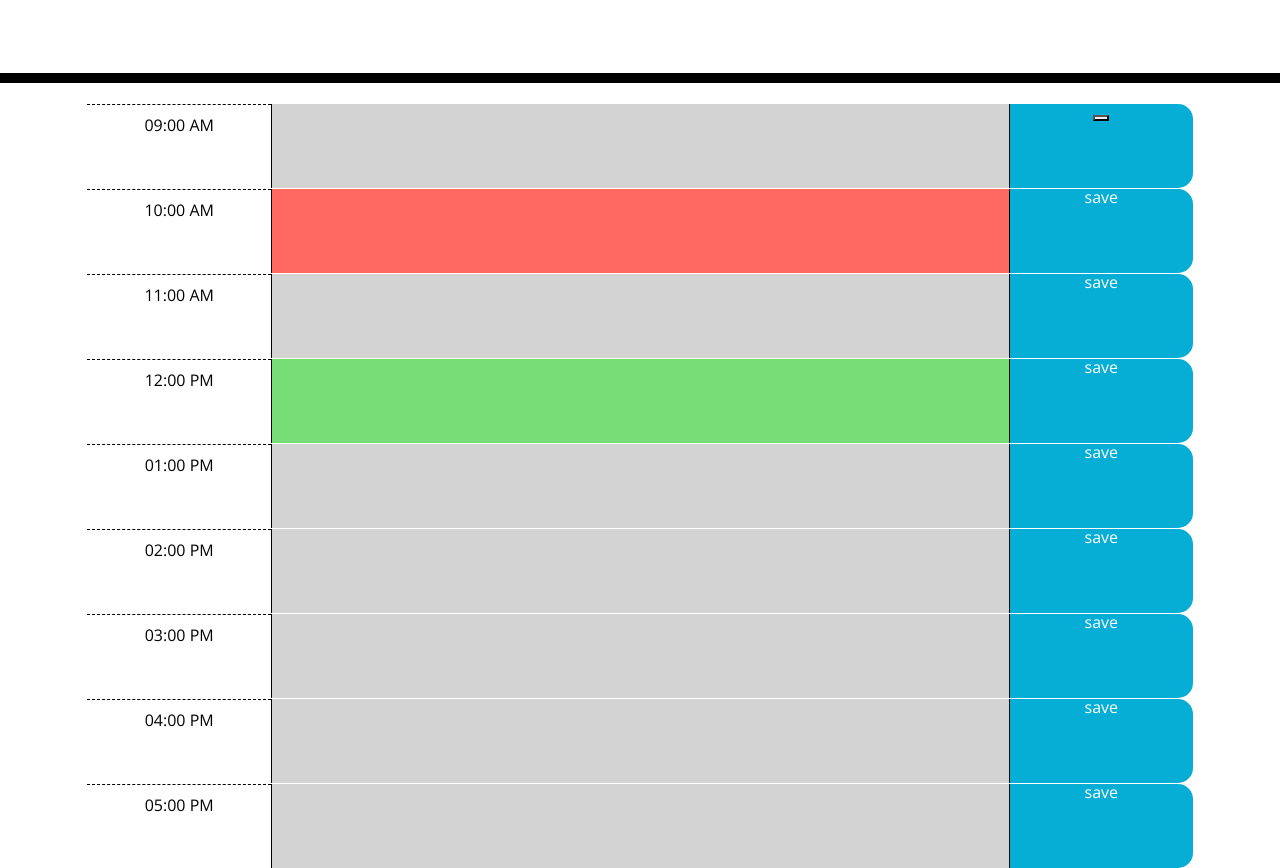
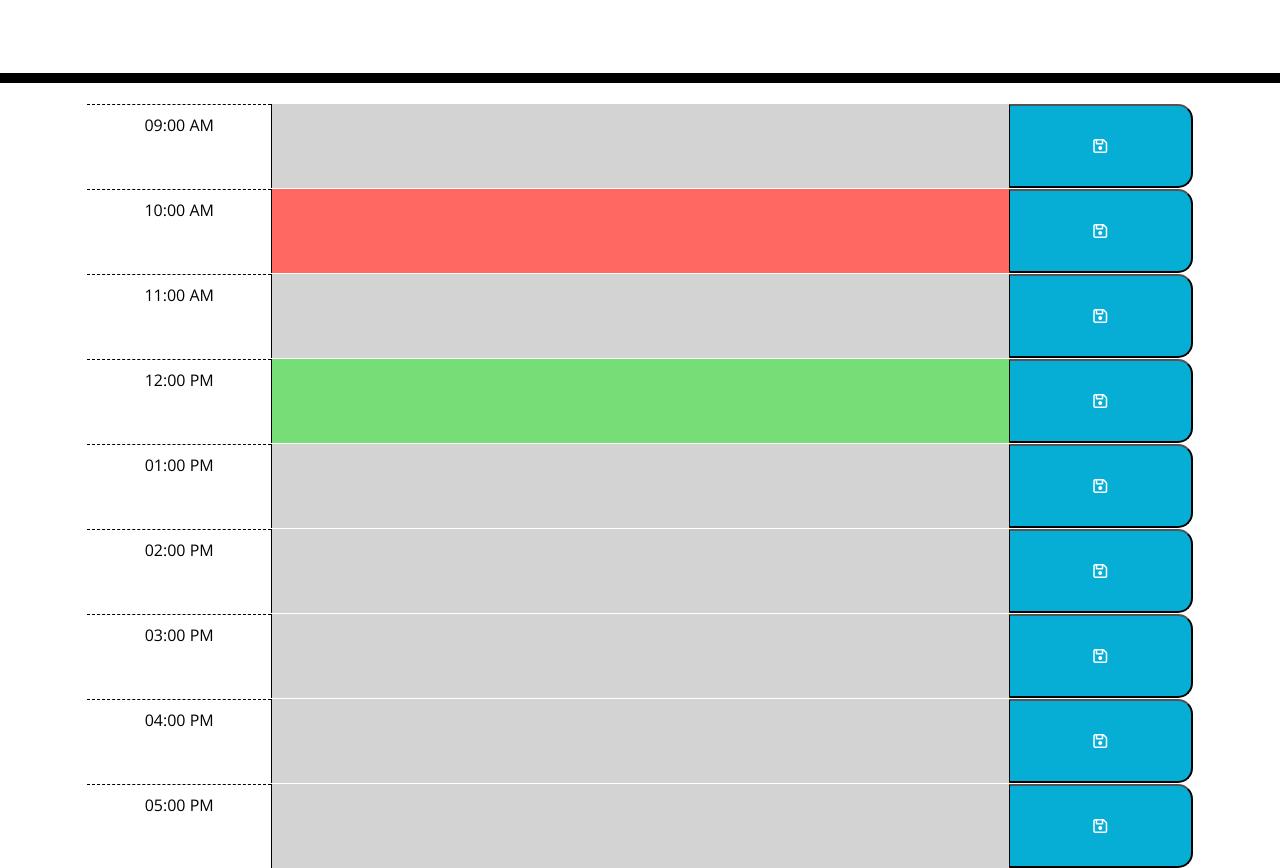
Before and after one commit to abdalla-diaai/workday-planner, a plain HTML site: page index.html in a window 1280 px wide. Shown: the part 168-1036 px from the top of the page. Drawn offline with nearby package versions, Linux system fonts and the light colour scheme.

Commit message:
removed button outside div, added col class to buttons.

```diff
--- a/index.html
+++ b/index.html
@@ -7,8 +7,6 @@
     <meta http-equiv="X-UA-Compatible" content="ie=edge" />
     <link href="https://cdn.jsdelivr.net/npm/bootstrap@5.3.0-alpha3/dist/css/bootstrap.min.css" rel="stylesheet"
         integrity="sha384-KK94CHFLLe+nY2dmCWGMq91rCGa5gtU4mk92HdvYe+M/SXH301p5ILy+dN9+nJOZ" crossorigin="anonymous" />
-    <link rel="stylesheet" href="https://use.fontawesome.com/releases/v5.8.1/css/all.css"
-        integrity="sha384-50oBUHEmvpQ+1lW4y57PTFmhCaXp0ML5d60M1M7uH2+nqUivzIebhndOJK28anvf" crossorigin="anonymous" />
     <link href="https://fonts.googleapis.com/css?family=Open+Sans&display=swap" rel="stylesheet" />
     <link rel="stylesheet" href="starter/assets/style.css" />
     <title>Work Day Scheduler</title>
@@ -25,47 +23,47 @@
         <div class="time-block row">
             <div class="col-2 hour">09:00 AM</div>
             <textarea class="col-8 past description" name="" id="" cols="30" rows="4"></textarea>
-            <div class="col-2 saveBtn"><button class="fa-floppy-disk"></button></div>
+            <button class="col-2 fa-regular fa-floppy-disk saveBtn"></button>
         </div>
         <div class="time-block row">
             <div class="col-2 hour">10:00 AM</div>
             <textarea class="col-8 present description" name="" id="" cols="30" rows="4"></textarea>
-            <div class="col-2 saveBtn">save</div>
+            <button class="col-2 fa-regular fa-floppy-disk saveBtn"></button>
         </div>
         <div class="time-block row">
             <div class="col-2 hour">11:00 AM</div>
             <textarea class="col-8 past description" name="" id="" cols="30" rows="4"></textarea>
-            <div class="col-2 saveBtn">save</div>
+            <button class="col-2 fa-regular fa-floppy-disk saveBtn"></button>
         </div>
         <div class="time-block row">
             <div class="col-2 hour">12:00 PM</div>
             <textarea class="col-8 future description" name="" id="" cols="30" rows="4"></textarea>
-            <div class="col-2 saveBtn">save</div>
+            <button class="col-2 fa-regular fa-floppy-disk saveBtn"></button>
         </div>
         <div class="time-block row">
             <div class="col-2 hour">01:00 PM</div>
             <textarea class="col-8 past description" name="" id="" cols="30" rows="4"></textarea>
-            <div class="col-2 saveBtn">save</div>
+            <button class="col-2 fa-regular fa-floppy-disk saveBtn"></button>
         </div>
         <div class="time-block row">
             <div class="col-2 hour">02:00 PM</div>
             <textarea class="col-8 past description" name="" id="" cols="30" rows="4"></textarea>
-            <div class="col-2 saveBtn">save</div>
+            <button class="col-2 fa-regular fa-floppy-disk saveBtn"></button>
         </div>
         <div class="time-block row">
             <div class="col-2 hour">03:00 PM</div>
             <textarea class="col-8 past description" name="" id="" cols="30" rows="4"></textarea>
-            <div class="col-2 saveBtn">save</div>
+            <button class="col-2 fa-regular fa-floppy-disk saveBtn"></button>
         </div>
         <div class="time-block row">
             <div class="col-2 hour">04:00 PM</div>
             <textarea class="col-8 past description" name="" id="" cols="30" rows="4"></textarea>
-            <div class="col-2 saveBtn">save</div>
+            <button class="col-2 fa-regular fa-floppy-disk saveBtn"></button>
         </div>
         <div class="time-block row">
             <div class="col-2 hour">05:00 PM</div>
             <textarea class="col-8 past description" name="" id="" cols="30" rows="4"></textarea>
-            <div class="col-2 saveBtn">save</div>
+            <button class="col-2 fa-regular fa-floppy-disk saveBtn"></button>
         </div>
     </div>
 
```
Also changed, not shown: 1 other file.
